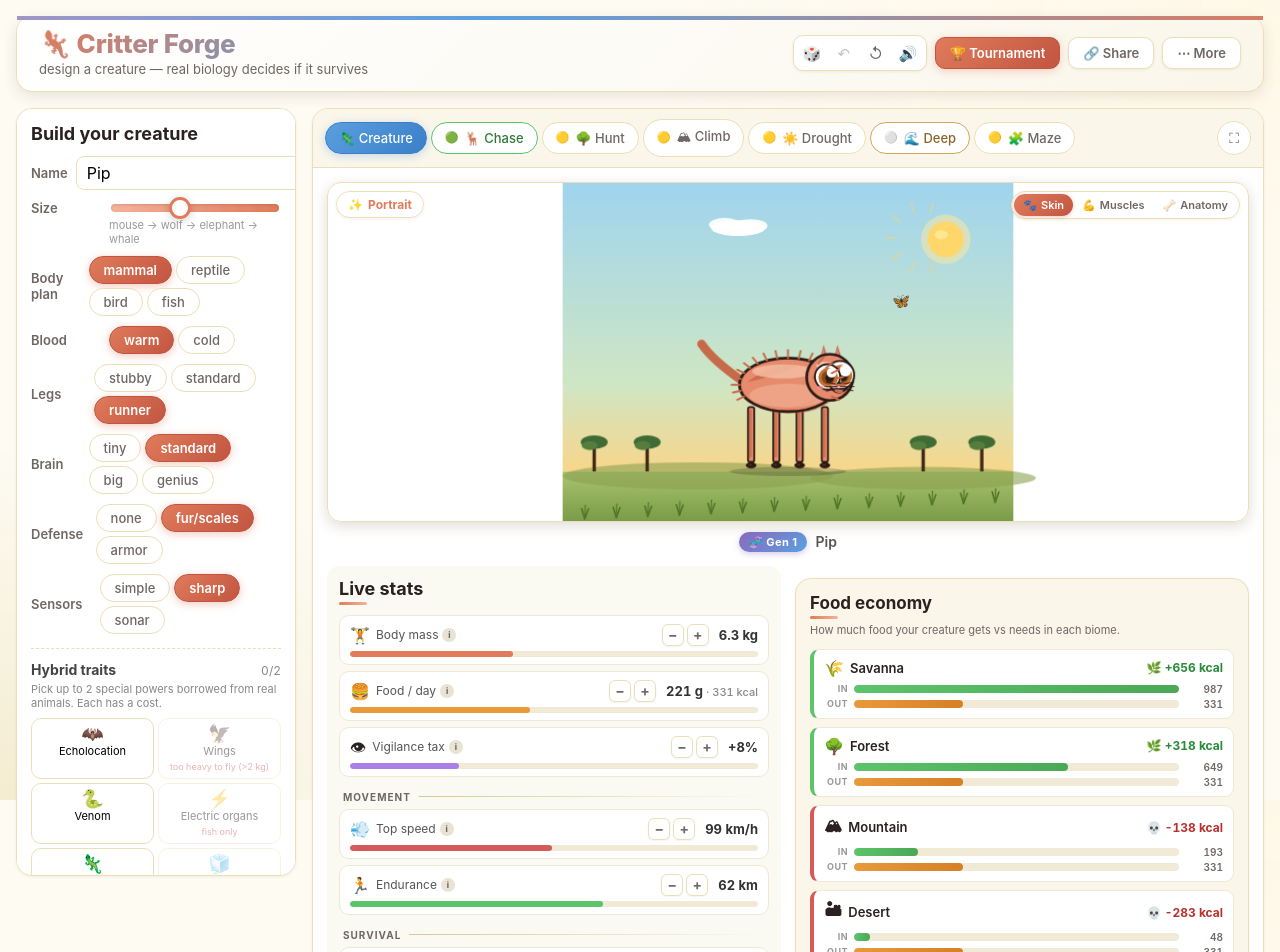
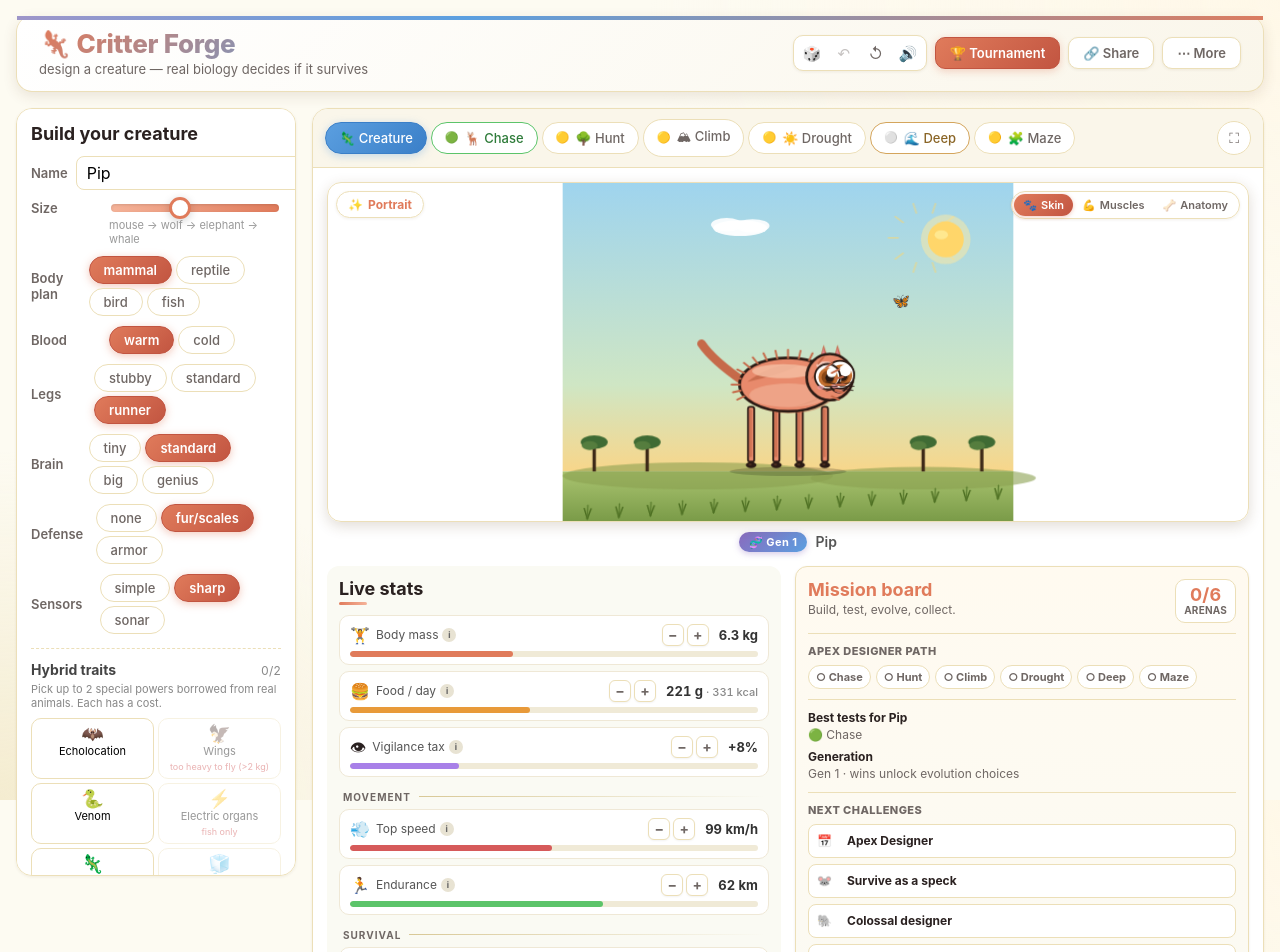
Before and after one commit to daridor9/critter-forge, a React (Vite) app: page / in a window 1280 px wide. Shown: the top 952 px of the page. Built offline with nearby package versions, Linux system fonts and the light colour scheme.

Commit message:
Add mission board and biology rationale

```diff
--- a/src/App.css
+++ b/src/App.css
@@ -2878,6 +2878,23 @@ h2 {
   margin-bottom: 8px;
   flex: 1;
 }
+.dex-adaptations {
+  display: flex;
+  flex-wrap: wrap;
+  gap: 4px;
+  margin: 0 0 8px;
+}
+.dex-adaptations span {
+  max-width: 100%;
+  padding: 3px 7px;
+  border-radius: 999px;
+  background: #eef6ff;
+  border: 1px solid #cfe0f4;
+  color: #3a6c9a;
+  font-size: 10px;
+  font-weight: 700;
+  line-height: 1.25;
+}
 .dex-load {
   font-size: 12px;
   padding: 6px 12px;
@@ -3505,6 +3522,143 @@ main {
   background: #fafaf3;
   border-radius: 12px;
   padding: 12px;
+}
+
+.mission-board {
+  background: linear-gradient(180deg, #fffaf0, #fbfaf3);
+  border: 1.5px solid var(--line);
+  border-radius: 12px;
+  padding: 12px;
+  box-shadow: var(--shadow-1);
+}
+.mission-head {
+  display: flex;
+  align-items: start;
+  justify-content: space-between;
+  gap: 10px;
+  margin-bottom: 10px;
+}
+.mission-head h2 {
+  margin: 0;
+  font-size: 18px;
+  color: var(--accent);
+}
+.mission-head p {
+  margin: 2px 0 0;
+  font-size: 12px;
+  color: var(--fg-dim);
+}
+.mission-rank {
+  min-width: 58px;
+  padding: 6px 8px;
+  border-radius: 10px;
+  background: white;
+  border: 1px solid var(--line);
+  color: var(--fg-dim);
+  font-size: 10px;
+  font-weight: 700;
+  text-align: center;
+  text-transform: uppercase;
+  letter-spacing: 0.02em;
+}
+.mission-rank span {
+  display: block;
+  color: var(--accent);
+  font-size: 18px;
+  line-height: 1;
+}
+.mission-apex,
+.mission-current,
+.mission-next {
+  border-top: 1px solid var(--line);
+  padding-top: 10px;
+  margin-top: 10px;
+}
+.mission-apex-title,
+.mission-next-title {
+  font-size: 11px;
+  font-weight: 800;
+  color: var(--fg-dim);
+  text-transform: uppercase;
+  letter-spacing: 0.04em;
+  margin-bottom: 7px;
+}
+.mission-arena-track {
+  display: flex;
+  flex-wrap: wrap;
+  gap: 5px;
+}
+.mission-arena-track span {
+  padding: 4px 7px;
+  border-radius: 999px;
+  background: white;
+  border: 1px solid var(--line);
+  color: var(--fg-dim);
+  font-size: 11px;
+  font-weight: 700;
+}
+.mission-arena-track span.won {
+  background: #eef9ef;
+  border-color: #bfe8c5;
+  color: #2f7c3a;
+}
+.mission-current {
+  display: grid;
+  gap: 7px;
+}
+.mission-current div {
+  display: grid;
+  gap: 2px;
+}
+.mission-current strong {
+  font-size: 12px;
+  color: var(--fg);
+}
+.mission-current span {
+  font-size: 12px;
+  color: var(--fg-dim);
+  line-height: 1.3;
+}
+.mission-list {
+  display: grid;
+  gap: 6px;
+}
+.mission-list button {
+  display: grid;
+  grid-template-columns: 24px minmax(0, 1fr);
+  align-items: center;
+  gap: 6px;
+  width: 100%;
+  min-height: 34px;
+  padding: 6px 8px;
+  border: 1px solid var(--line);
+  border-radius: 8px;
+  background: white;
+  color: var(--fg);
+  font: inherit;
+  font-size: 12px;
+  font-weight: 700;
+  text-align: left;
+  cursor: pointer;
+}
+.mission-list button:hover {
+  border-color: var(--accent);
+  color: var(--accent);
+}
+.mission-list button span:last-child {
+  overflow: hidden;
+  text-overflow: ellipsis;
+  white-space: nowrap;
+}
+.mission-actions {
+  display: grid;
+  grid-template-columns: 1fr 1fr;
+  gap: 8px;
+  margin-top: 12px;
+}
+.mission-actions .btn {
+  padding: 7px 10px;
+  font-size: 12px;
 }
 
 .stage-arena {
--- a/src/App.tsx
+++ b/src/App.tsx
@@ -30,6 +30,7 @@ import {
   recordSharedImport,
 } from './data/profile';
 import { FoodEconomyPanel } from './components/FoodEconomyPanel';
+import { MissionBoard } from './components/MissionBoard';
 import { TournamentHUD, BetweenRounds, TournamentResults } from './components/TournamentUI';
 import { pickInsight } from './data/insights';
 import type { Insight, ArenaResult } from './data/insights';
@@ -96,7 +97,7 @@ export default function App() {
           resolved.hybrids.length !== prev.hybrids.length ||
           resolved.hybrids.some((h, i) => h !== prev.hybrids[i]);
         if (traitsChanged) {
-          resolved = { ...resolved, shape: undefined, colors: undefined };
+          resolved = { ...resolved, shape: undefined, colors: undefined, adaptations: undefined };
         }
       }
       return resolved;
@@ -575,6 +576,12 @@ export default function App() {
                     <StatsPanel creature={creature} stats={stats} onAdjust={adjustStat} />
                   </div>
                   <div className="creature-info-food">
+                    <MissionBoard
+                      creature={creature}
+                      generation={generation}
+                      onOpenQuests={() => { setShowQuests(true); sounds.click(); }}
+                      onStartTournament={startTournament}
+                    />
                     <FoodEconomyPanel creature={creature} stats={stats} />
                     <ComparePanel stats={stats} onLoadPreset={(c) => { setCreature(c); sounds.click(); }} />
                   </div>
--- /dev/null
+++ b/src/components/MissionBoard.tsx
@@ -0,0 +1,104 @@
+import type { Creature } from '../types';
+import { QUESTS, getTodayQuest, loadCompletedQuests } from '../data/quests';
+import { loadProfile } from '../data/profile';
+import { arenaFitFor, fitEmoji } from '../data/arenaFit';
+import type { ArenaId } from '../data/arenaFit';
+
+const ARENAS: { id: ArenaId; label: string }[] = [
+  { id: 'chase', label: 'Chase' },
+  { id: 'hunt', label: 'Hunt' },
+  { id: 'climb', label: 'Climb' },
+  { id: 'drought', label: 'Drought' },
+  { id: 'deep', label: 'Deep' },
+  { id: 'maze', label: 'Maze' },
+];
+
+interface Props {
+  creature: Creature;
+  generation: number;
+  onOpenQuests: () => void;
+  onStartTournament: () => void;
+}
+
+export function MissionBoard({ creature, generation, onOpenQuests, onStartTournament }: Props) {
+  const profile = loadProfile();
+  const completed = loadCompletedQuests();
+  const today = getTodayQuest();
+  const wonArenas = ARENAS.filter((a) => (profile.winsByArena[a.id] ?? 0) > 0);
+  const nextQuests = QUESTS
+    .filter((q) => !completed.has(q.id) && q.id !== today.quest.id)
+    .slice(0, 3);
+  const goodFits = ARENAS
+    .map((arena) => ({ ...arena, fit: arenaFitFor(arena.id, creature) }))
+    .filter((arena) => arena.fit.fit === 'great')
+    .slice(0, 3);
+
+  return (
+    <section className="mission-board">
+      <div className="mission-head">
+        <div>
+          <h2>Mission board</h2>
+          <p>Build, test, evolve, collect.</p>
+        </div>
+        <div className="mission-rank">
+          <span>{wonArenas.length}/6</span>
+          arenas
+        </div>
+      </div>
+
+      <div className="mission-apex">
+        <div className="mission-apex-title">Apex Designer path</div>
+        <div className="mission-arena-track" aria-label="Arena wins">
+          {ARENAS.map((arena) => {
+            const won = (profile.winsByArena[arena.id] ?? 0) > 0;
+            return (
+              <span key={arena.id} className={won ? 'won' : ''}>
+                {won ? '✓' : '○'} {arena.label}
+              </span>
+            );
+          })}
+        </div>
+      </div>
+
+      <div className="mission-current">
+        <div>
+          <strong>Best tests for {creature.name}</strong>
+          <span>
+            {goodFits.length > 0
+              ? goodFits.map((a) => `${fitEmoji(a.fit.fit)} ${a.label}`).join(' · ')
+              : 'Try an arena with a yellow dot and learn what breaks.'}
+          </span>
+        </div>
+        <div>
+          <strong>Generation</strong>
+          <span>Gen {generation} · wins unlock evolution choices</span>
+        </div>
+      </div>
+
+      <div className="mission-next">
+        <div className="mission-next-title">Next challenges</div>
+        <div className="mission-list">
+          <button type="button" onClick={onOpenQuests}>
+            <span>{today.completed ? '✓' : '📅'}</span>
+            <span>{today.quest.title}</span>
+          </button>
+          {nextQuests.map((q) => (
+            <button key={q.id} type="button" onClick={onOpenQuests}>
+              <span>{q.emoji}</span>
+              <span>{q.title}</span>
+            </button>
+          ))}
+        </div>
+      </div>
+
+      <div className="mission-actions">
+        <button type="button" className="btn btn-secondary" onClick={onOpenQuests}>
+          🎯 Quests
+        </button>
+        <button type="button" className="btn" onClick={onStartTournament}>
+          🏆 Tournament
+        </button>
+      </div>
+    </section>
+  );
+}
--- a/src/data/arenaFit.ts
+++ b/src/data/arenaFit.ts
@@ -7,6 +7,10 @@ export type Fit = 'great' | 'ok' | 'tough';
 export interface ArenaFit {
   fit: Fit;
   reason: string;
+}
+
+function hasAdaptation(c: Creature, text: string): boolean {
+  return c.adaptations?.some((a) => a.includes(text)) ?? false;
 }
 
 // Quick biological sanity-check: does this creature actually belong in this
@@ -43,6 +47,7 @@ export function arenaFitFor(arena: ArenaId, c: Creature): ArenaFit {
       return { fit: 'ok', reason: 'Marginal in the heat.' };
     }
     case 'deep': {
+      if (hasAdaptation(c, 'diver') || hasAdaptation(c, 'gills')) return { fit: 'great', reason: 'Real diving/aquatic adaptations.' };
       if (c.bodyPlan === 'fish' || c.hybrids.includes('gills')) return { fit: 'great', reason: 'Built for water.' };
       if (c.hybrids.includes('echolocation')) return { fit: 'ok', reason: 'Sound helps navigate the dark.' };
       return { fit: 'tough', reason: 'Will drown without gills.' };
--- a/src/data/foodEconomy.ts
+++ b/src/data/foodEconomy.ts
@@ -80,14 +80,16 @@ export const FOOD_ENVS: FoodEnv[] = [
     baseAvailable: 1100,
     bonus: (c, s) => {
       const aquatic = c.bodyPlan === 'fish' || c.hybrids.includes('gills');
-      if (!aquatic) return 0.04;
+      const diveAdapted = c.adaptations?.some((a) => a.includes('diver') || a.includes('gills') || a.includes('deep-diving')) ?? false;
+      if (!aquatic && !diveAdapted) return 0.04;
       let b = 1.0;
+      if (diveAdapted && !aquatic) b = 0.75;
       if (s.massKg > 100) b += 0.4;
       if (c.hybrids.includes('echolocation')) b += 0.2;
       if (c.hybrids.includes('electric')) b += 0.15;
       return b;
     },
-    note: 'Plankton, fish, krill. Aquatic only — gills or fish body.',
+    note: 'Plankton, fish, krill. Fish, gills, and real diving adaptations do best.',
   },
 ];
 
--- a/src/types.ts
+++ b/src/types.ts
@@ -18,8 +18,9 @@ export type Hybrid =
   | 'symbiosis';
 
 // When a creature is loaded straight from the dex, it carries the bespoke
-// shape name and palette so the main stage can render the canonical critter
-// (e.g. an octopus actually looks like an octopus, not a generic fish blob).
+// shape name, palette, and factual adaptations so the main stage can render
+// the canonical critter and the arenas can respect real biology without
+// pretending every adaptation is a player hybrid power.
 // Cleared the moment the user mutates any trait in the builder.
 export interface ShapeColors {
   main: string;
@@ -41,6 +42,7 @@ export interface Creature {
   name: string;
   shape?: string;
   colors?: ShapeColors;
+  adaptations?: string[];
 }
 
 /**
```
Also changed, not shown: src/components/DeepArena.tsx (+8 -3 lines), src/components/DexModal.tsx (+8 -0 lines), src/data/animalDex.ts (+52 -29 lines).
